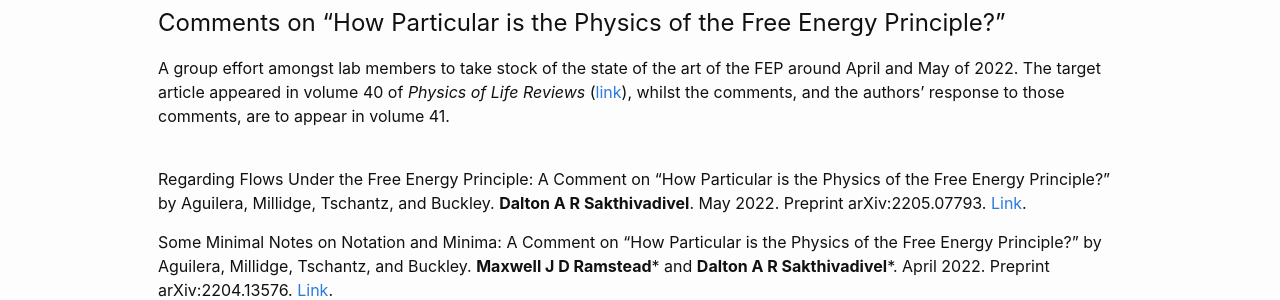
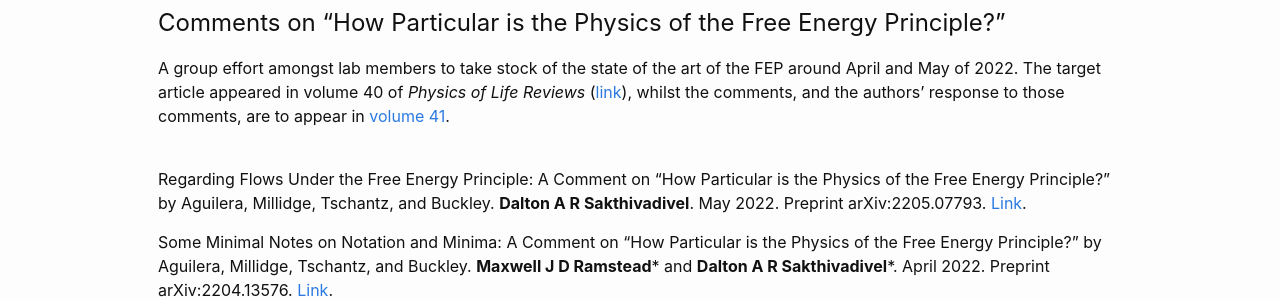
Before and after one commit to DARSakthi/DARSakthi.github.io, a Jekyll site: the page built from verses-lab.markdown, in a window 1280 px wide and 900 px high, scrolled down 2280 px. Shown: the part 373-673 px from the top of the window. Built offline with Jekyll 4.4.1, drawn with Linux system fonts in a browser that asks for light colours; part of the change alters nothing that is shown.

```diff
--- a/verses-lab.markdown
+++ b/verses-lab.markdown
@@ -109,7 +109,7 @@ Stress and its Sequelae: An Active Inference Account of the Etiological Pathway
 <a name="sota"></a>
 # Comments on "How Particular is the Physics of the Free Energy Principle?"
 
-A group effort amongst lab members to take stock of the state of the art of the FEP around April and May of 2022. The target article appeared in volume 40 of _Physics of Life Reviews_ ([link](https://www.sciencedirect.com/science/article/pii/S1571064521000749)), whilst the comments, and the authors' response to those comments, are to appear in volume 41.
+A group effort amongst lab members to take stock of the state of the art of the FEP around April and May of 2022. The target article appeared in volume 40 of _Physics of Life Reviews_ ([link](https://www.sciencedirect.com/science/article/pii/S1571064521000749)), whilst the comments, and the authors' response to those comments, are to appear in [volume 41](https://www.sciencedirect.com/journal/physics-of-life-reviews/vol/41/suppl/C).
 
 &nbsp;
 Regarding Flows Under the Free Energy Principle: A Comment on "How Particular is the Physics of the Free Energy Principle?" by Aguilera, Millidge, Tschantz, and Buckley. **Dalton A R Sakthivadivel**. May 2022. Preprint arXiv:2205.07793. [Link](https://arxiv.org/abs/2205.07793).
```
